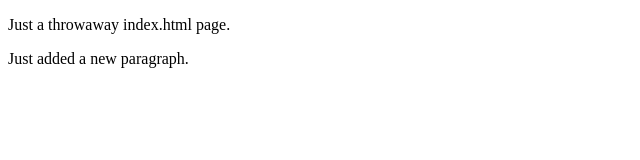
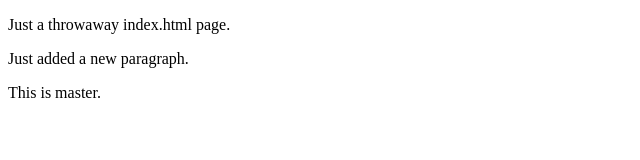
Before and after one commit to Seraphyne/learn-github, a plain HTML site: page index.html in a window 1280 px wide. Shown: the whole page, without its empty margins (0-640 px from the left). Drawn offline with Linux system fonts and the light colour scheme.

Commit message:
this is master

```diff
--- a/index.html
+++ b/index.html
@@ -6,5 +6,6 @@
 <body>
   <p>Just a throwaway index.html page.</p>
   <p>Just added a new paragraph.</p>
+  <p>This is master.</p>
 </body>
 </html>
```
